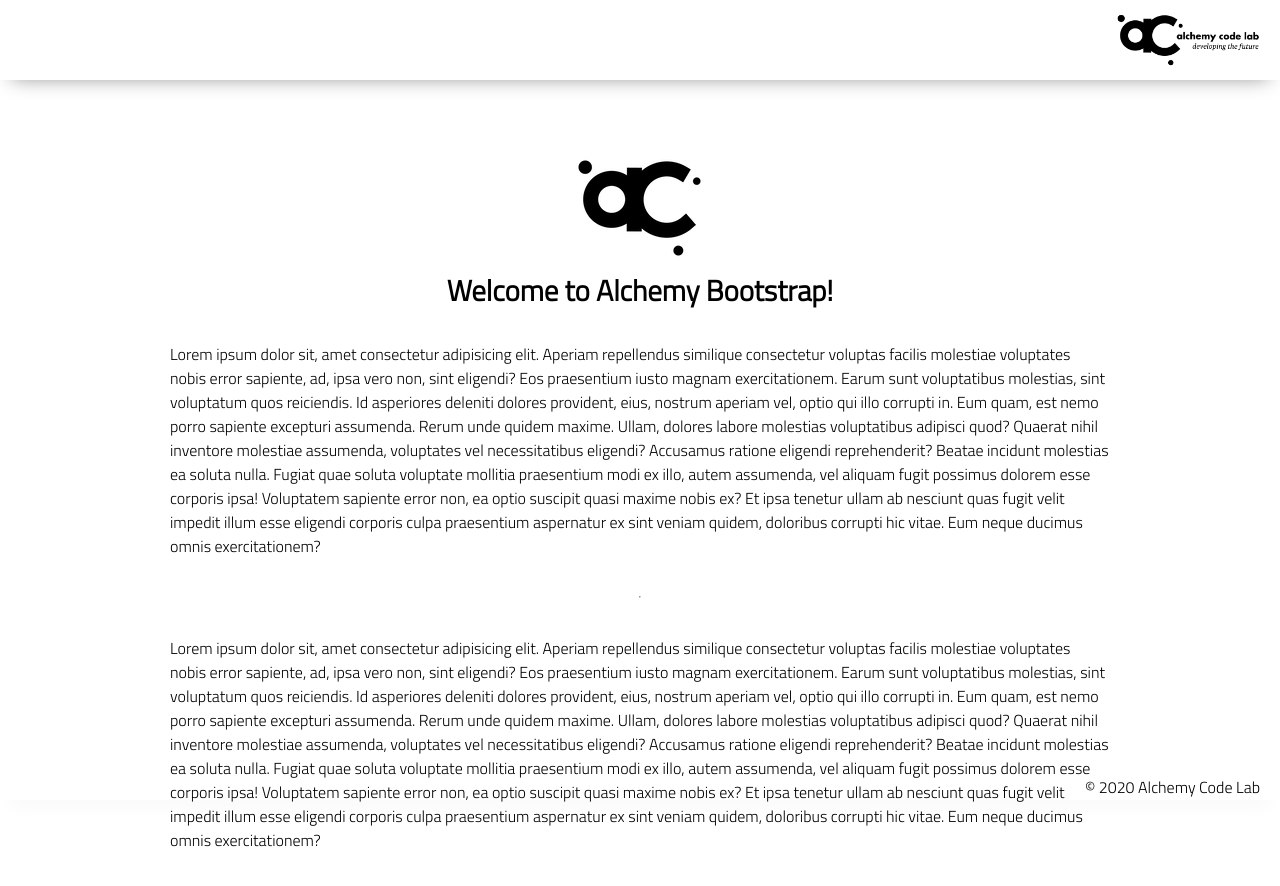
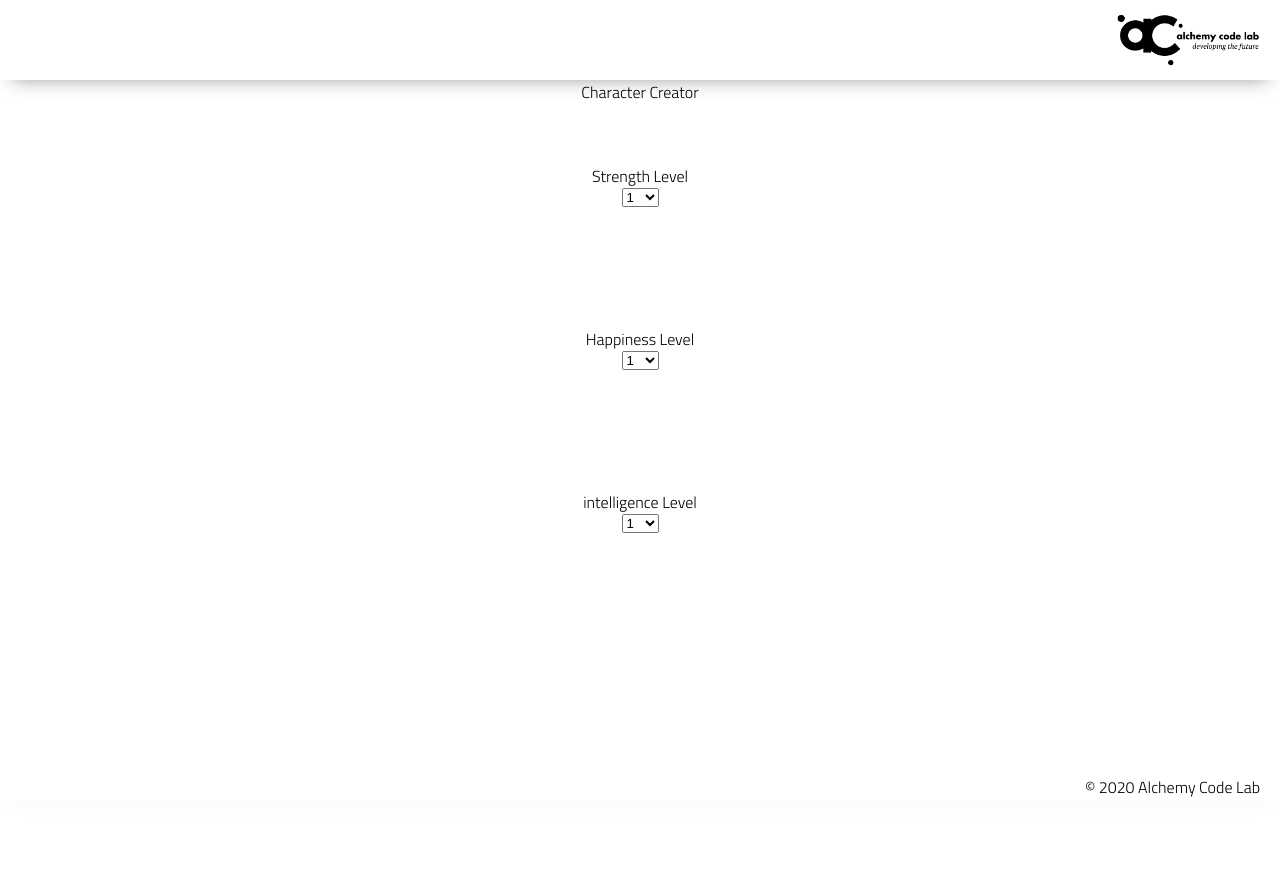
Before and after one commit to DerekHudgins/character-creator, a plain HTML site: page index.html in a window 1280 px wide. After the commit the page ends 800 px from the top, so only its background shows below. Drawn offline with Linux system fonts and the light colour scheme.

Commit message:
skeleton for char sheet

```diff
--- a/index.html
+++ b/index.html
@@ -18,50 +18,58 @@
             <img src="assets/big-logo.png" />
         </div>
     </header>
-    <main>
-        <section class="main-section">
-            <img class="main-logo" src="assets/alchemy-logo.png" />
-            <h2>
-                Welcome to Alchemy Bootstrap!
-            </h2>
+    <main> <div>Character Creator</div>
+      <section>
 
-            <p>
-                Lorem ipsum dolor sit, amet consectetur adipisicing elit. Aperiam repellendus similique consectetur
-                voluptas facilis molestiae voluptates nobis error sapiente, ad, ipsa vero non, sint eligendi? Eos
-                praesentium iusto magnam exercitationem.
-                Earum sunt voluptatibus molestias, sint voluptatum quos reiciendis. Id asperiores deleniti dolores
-                provident, eius, nostrum aperiam vel, optio qui illo corrupti in. Eum quam, est nemo porro sapiente
-                excepturi assumenda.
-                Rerum unde quidem maxime. Ullam, dolores labore molestias voluptatibus adipisci quod? Quaerat nihil
-                inventore molestiae assumenda, voluptates vel necessitatibus eligendi? Accusamus ratione eligendi
-                reprehenderit? Beatae incidunt molestias ea soluta nulla.
-                Fugiat quae soluta voluptate mollitia praesentium modi ex illo, autem assumenda, vel aliquam fugit
-                possimus dolorem esse corporis ipsa! Voluptatem sapiente error non, ea optio suscipit quasi maxime nobis
-                ex?
-                Et ipsa tenetur ullam ab nesciunt quas fugit velit impedit illum esse eligendi corporis culpa
-                praesentium aspernatur ex sint veniam quidem, doloribus corrupti hic vitae. Eum neque ducimus omnis
-                exercitationem?
-            </p>
-            <hr />
-            <p>
-                Lorem ipsum dolor sit, amet consectetur adipisicing elit. Aperiam repellendus similique consectetur
-                voluptas facilis molestiae voluptates nobis error sapiente, ad, ipsa vero non, sint eligendi? Eos
-                praesentium iusto magnam exercitationem.
-                Earum sunt voluptatibus molestias, sint voluptatum quos reiciendis. Id asperiores deleniti dolores
-                provident, eius, nostrum aperiam vel, optio qui illo corrupti in. Eum quam, est nemo porro sapiente
-                excepturi assumenda.
-                Rerum unde quidem maxime. Ullam, dolores labore molestias voluptatibus adipisci quod? Quaerat nihil
-                inventore molestiae assumenda, voluptates vel necessitatibus eligendi? Accusamus ratione eligendi
-                reprehenderit? Beatae incidunt molestias ea soluta nulla.
-                Fugiat quae soluta voluptate mollitia praesentium modi ex illo, autem assumenda, vel aliquam fugit
-                possimus dolorem esse corporis ipsa! Voluptatem sapiente error non, ea optio suscipit quasi maxime nobis
-                ex?
-                Et ipsa tenetur ullam ab nesciunt quas fugit velit impedit illum esse eligendi corporis culpa
-                praesentium aspernatur ex sint veniam quidem, doloribus corrupti hic vitae. Eum neque ducimus omnis
-                exercitationem?
-            </p>
+            <label for="Strength-Levell">Strength Level</label>
+            <select name="Strength-Level">
+              <option value="1">1</option>
+              <option value="2">2</option>
+              <option value="3">3</option>
+              <option value="4">4</option>
+              <option value="5">5</option>
+              <option value="6">6</option>
+              <option value="7">7</option>
+              <option value="8">8</option>
+              <option value="9">9</option>
+              <option value="10">10</option>
+              <div><output></output></div>
+            </select>
 
         </section>
+      <section>
+        <label for="Happiness-Levell">Happiness Level</label>
+        <select name="Happiness-Level">
+          <option value="1">1</option>
+          <option value="2">2</option>
+          <option value="3">3</option>
+          <option value="4">4</option>
+          <option value="5">5</option>
+          <option value="6">6</option>
+          <option value="7">7</option>
+          <option value="8">8</option>
+          <option value="9">9</option>
+          <option value="10">10</option>
+          <div><output></output></div>
+        </select>
+      </section>
+      <section>
+          <label for="Intelligence-Levell">intelligence Level</label>
+        <select name="Intelligence-Level">
+          <option value="1">1</option>
+          <option value="2">2</option>
+          <option value="3">3</option>
+          <option value="4">4</option>
+          <option value="5">5</option>
+          <option value="6">6</option>
+          <option value="7">7</option>
+          <option value="8">8</option>
+          <option value="9">9</option>
+          <option value="10">10</option>
+        </select>
+          </section>
+
+      </section>
     </main>
     <footer>
         <div class="copy gutter-right">&copy; 2020 Alchemy Code Lab</div>
```
Also changed, not shown: functions.js (added, +26 -0 lines), test/index.js (line endings or trailing spaces).
